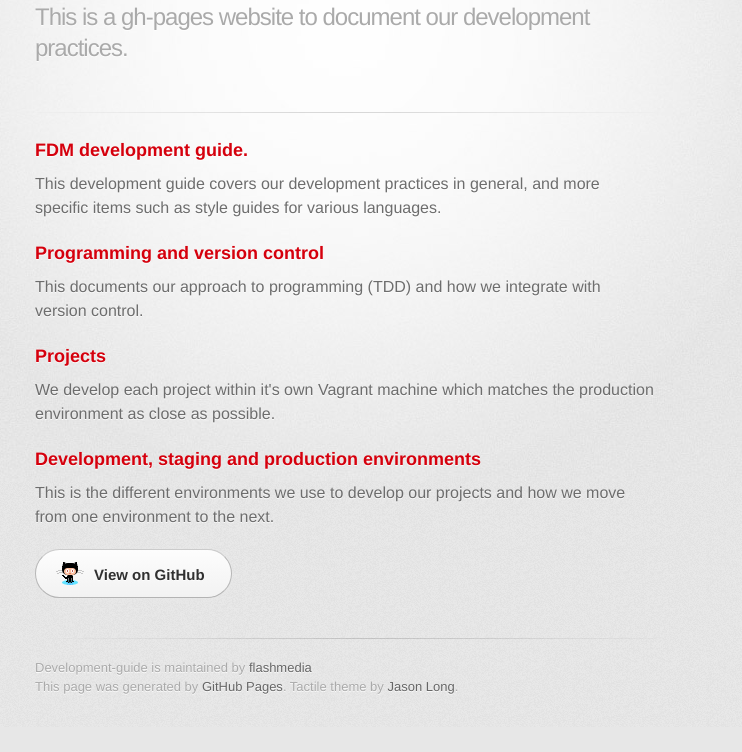
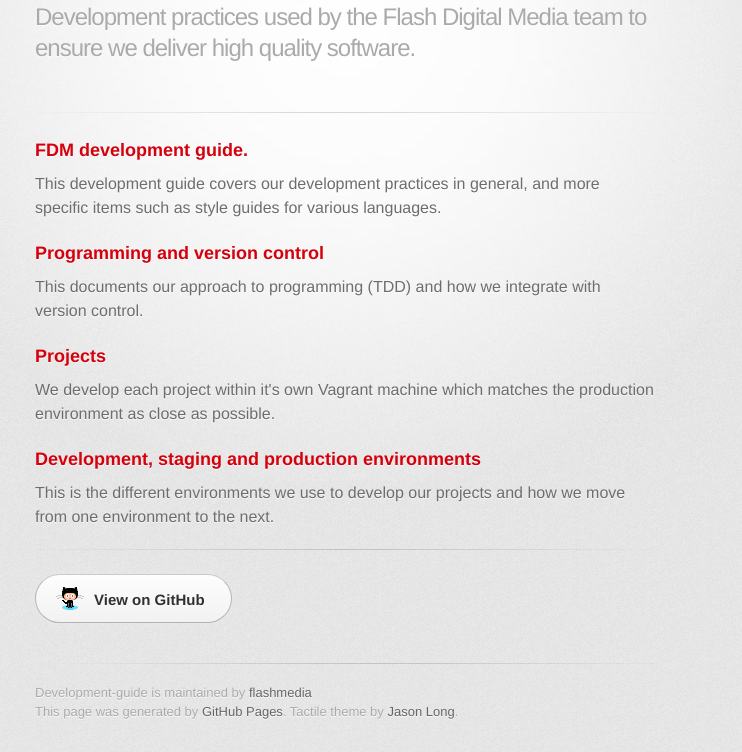
Before and after one commit to idearium/development-guide, a plain HTML site: page index.html in a window 1280 px wide. Shown: the part 92-844 px from the top of the page, without its empty margins (295-1037 px from the left). Before the commit the page ends 819 px from the top, so only its background shows below. Drawn offline with Linux system fonts and the light colour scheme; a web font is replaced by a local one.

Commit message:
A few more styling changes.

```diff
--- a/index.html
+++ b/index.html
@@ -19,7 +19,7 @@
 
         <header>
           <h1>Development-guide</h1>
-          <h2>This is a gh-pages website to document our development practices.</h2>
+          <h2>Development practices used by the Flash Digital Media team to ensure we deliver high quality software.</h2>
         </header>
 
         <hr>
@@ -46,6 +46,8 @@
 <p>This is the different environments we use to develop our projects and how we move from one environment to the next.</p>
         </section>
 
+        <hr>
+
         <section id="downloads" class="clearfix">
           <!-- a href="https://github.com/flashmedia/development-guide/zipball/master" id="download-zip" class="button"><span>Download .zip</span></a>
           <a href="https://github.com/flashmedia/development-guide/tarball/master" id="download-tar-gz" class="button"><span>Download .tar.gz</span></a -->
```
